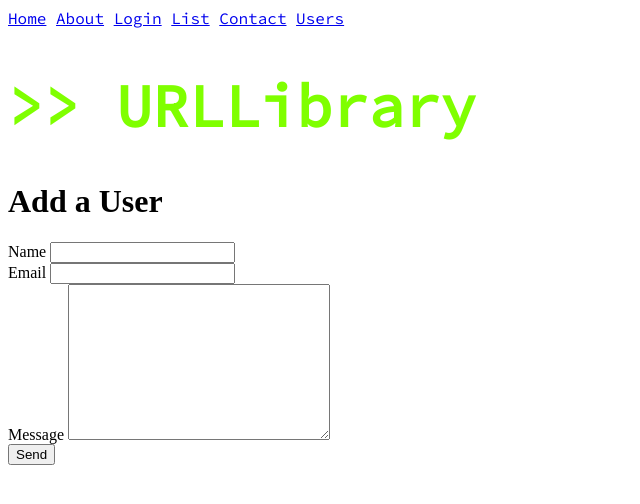
After one commit to claire-peters/S14A2023, a Flask app: page /adduser in a window 1280 px wide. The commit adds this page. Shown: the top 504 px of the page, without its empty margins (0-640 px from the left). Run offline with Flask 3, Linux system fonts and the light colour scheme.

Commit message:
build users and adduser pages

```diff
--- a/app.py
+++ b/app.py
@@ -1,17 +1,8 @@
 """A simple website with pages for Home, About, List and Contact endpoints."""
 
 import json
-from os import environ
-from flask import Flask, render_template
-from flask_sqlalchemy import SQLAlchemy
-
-db = SQLAlchemy()
-
-app = Flask(__name__)
-
-app.config["SQLALCHEMY_DATABASE_URI"] = environ.get('postgres_connection_string')
-# initialize the app with the extension
-db.init_app(app)
+from flask import render_template, request, url_for, flash, redirect
+from models import db, app, User
 
 # Links for the navigation bar
 links = [
@@ -19,8 +10,10 @@ links = [
     {'name': 'About', 'url': '/about'},
     {'name': 'Login', 'url': '/login'},
     {'name': 'List', 'url': '/list'},
-    {'name': 'Contact', 'url': '/contact'}
+    {'name': 'Contact', 'url': '/contact'},
+    {'name': 'Users', 'url': '/users'}
 ]
+
 
 @app.route('/')
 def index():
@@ -77,3 +70,58 @@ def contact():
         in a <textarea> textbox, with a button.
     """
     return render_template('contact.html', title='Contact', navigation=links)
+
+
+@app.route('/adduser')
+def adduser():
+    """
+    a form with at least two form fields are used that creates a new entry
+    in the table. Include data validation and error handling (e.g. for duplicate
+    keys or invalid data types)
+    """
+    if request.method == 'POST':
+        username = request.form['username']
+        email = request.form['email']
+        phonenumber = request.form['phonenumber']
+        status = request.form['status']
+        is_admin = request.form['is_admin']
+
+        if not username:
+            flash('Username is required!')
+        elif not email:
+            flash('email is required!')
+        else:
+            new_user = User(
+                username=username,
+                email=email,
+                phonenumber=phonenumber,
+                status=status,
+                is_admin=is_admin,
+            )
+            db.session.add(new_user)
+            db.session.commit()
+
+    return render_template('adduser.html', title='Add User', navigation=links)
+
+@app.route('/updateuser')
+def updateuser():
+    """
+    a form that displays a single record and allows change of at least two
+    available fields.
+    """
+    return render_template('updateuser.html', title='Update User', navigation=links)
+
+@app.route('/deleteuser')
+def deleteuser():
+    """
+    deletes a single row from the database, based on the primary key provided.
+    Can use this endpoint from the `/updateuser` endpoint since deletion is
+    another form of update.
+    """
+    return render_template('deleteuser.html', title='Delete User', navigation=links)
+
+@app.route('/users')
+def users():
+    """list all the users from the table, in an HTML `<table>` structure."""
+    user_objs = User.query.all()
+    return render_template('users.html', title='Users', users=user_objs, navigation=links)
--- a/requirements.txt
+++ b/requirements.txt
@@ -2,3 +2,4 @@ flask
 jinja2
 python-dotenv
 Flask-SQLAlchemy
+psycopg2-binary
--- /dev/null
+++ b/templates/adduser.html
@@ -0,0 +1,20 @@
+{% extends "base.html" %}
+{% block title %}
+<title>Add a User</title>
+{% endblock %}
+{% block content %}
+
+<h1>Add a User</h1>
+<form action="/contact" method="post">
+    <label for="name">Name</label>
+    <input type="text" name="name" id="name">
+    <br>
+    <label for="email">Email</label>
+    <input type="email" name="email" id="email">
+    <br>
+    <label for="message">Message</label>
+    <textarea name="message" id="message" cols="30" rows="10"></textarea>
+    <br>
+    <input type="submit" value="Send">
+</form>
+{% endblock %}
--- a/templates/base.html
+++ b/templates/base.html
@@ -8,7 +8,11 @@
 <html lang="en">
   <head>
     <meta charset="UTF-8">
-    <title>URLLibrary</title>
+    <title>
+    {% block title %}
+      URLLibrary
+    {% endblock %}
+    </title>
   </head>
   <body>
     <header>
```
Also changed, not shown: db_init.py (+1 -26 lines), models.py (added, +24 -0 lines), templates/users.html (added, +17 -0 lines).
